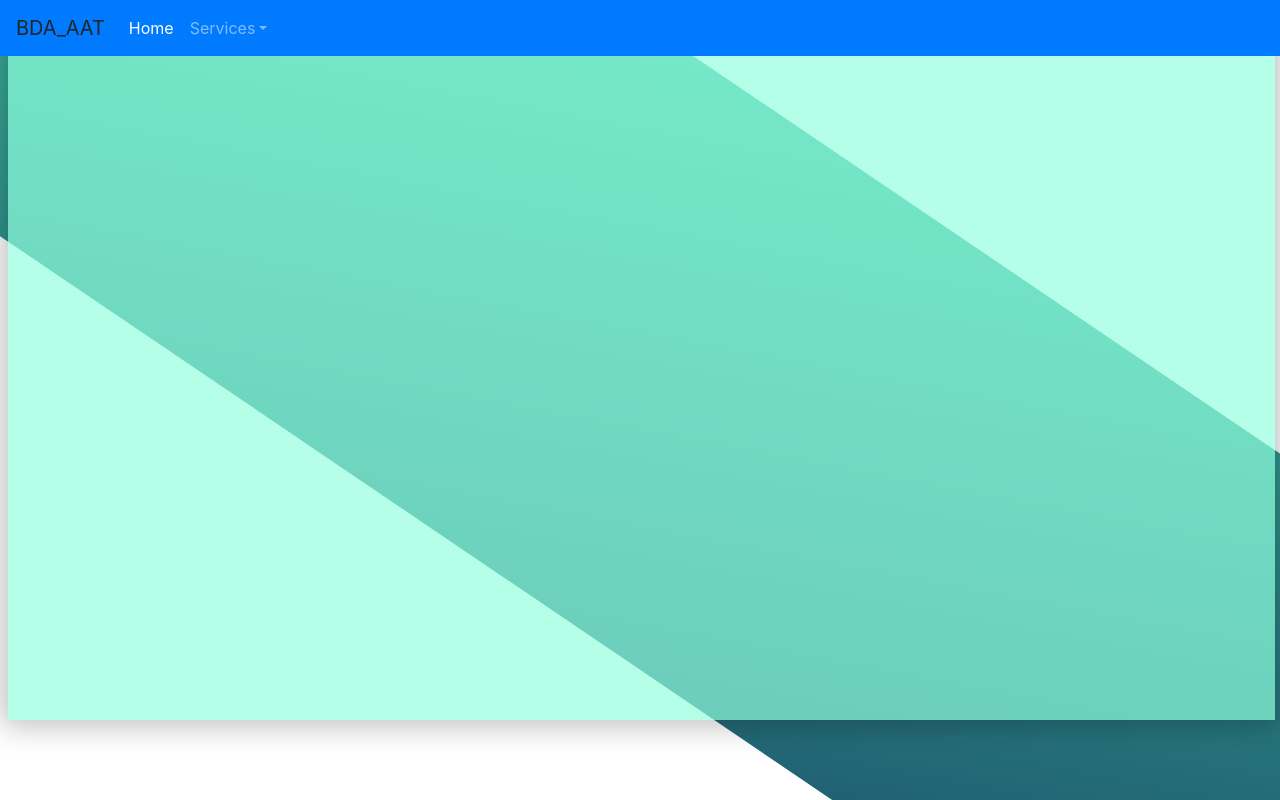
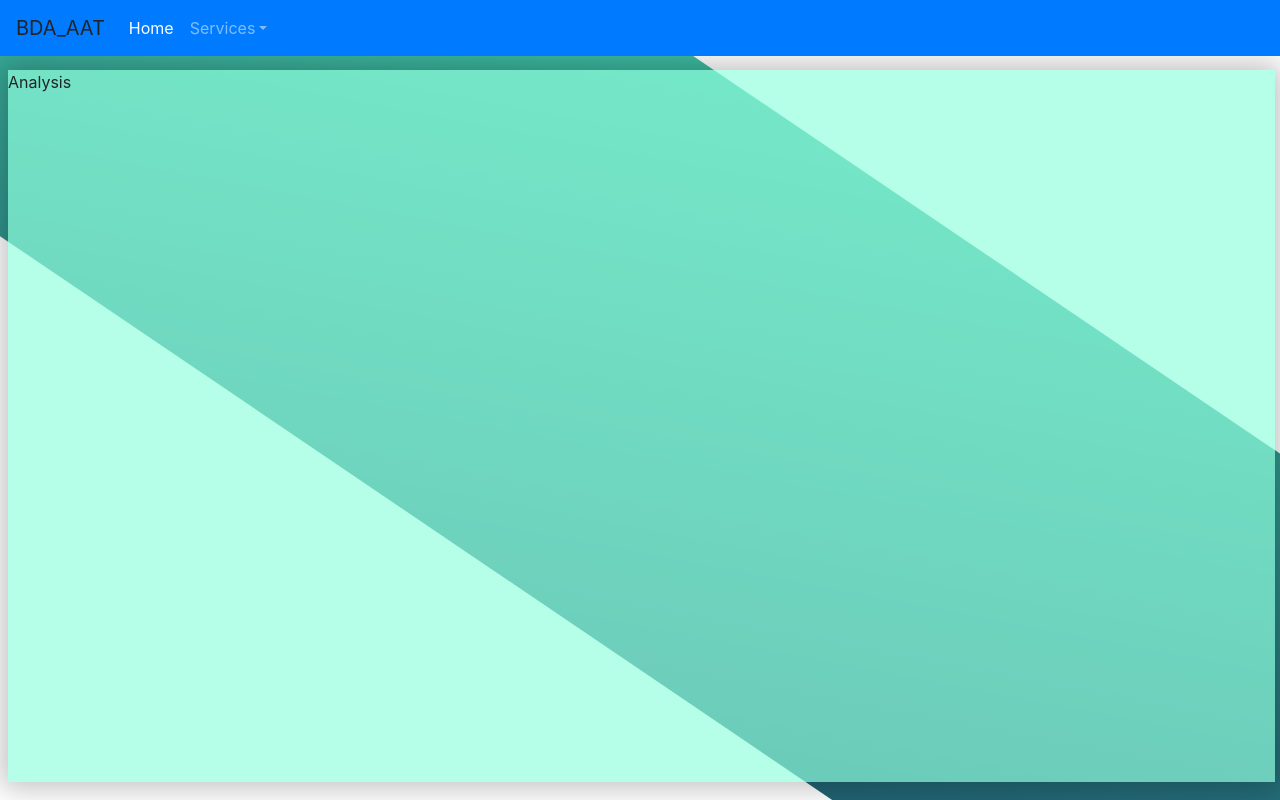
Before and after one commit to KPInchara/BDA_AAT, a React (Create React App) app in the folder frontend/: page /analysis in a window 1280 px wide. Shown: the top 800 px of the page. Built offline with nearby package versions, Linux system fonts and the light colour scheme; the HTML template or start-up script is replaced by a standard one.

Commit message:
Folder Update,bug fix

```diff
--- a/frontend/src/pages/Analysis/Analysis.css
+++ b/frontend/src/pages/Analysis/Analysis.css
@@ -25,4 +25,5 @@
     top: calc(50% - 897px/2 + 16.5px);
     background: rgba(145, 255, 221, 0.67);
     box-shadow: 0px 0px 28px 6px rgba(0, 0, 0, 0.25);
+    margin-top: 70px;
 }
--- a/frontend/src/pages/Analysis/Analysis.jsx
+++ b/frontend/src/pages/Analysis/Analysis.jsx
@@ -1,6 +1,6 @@
 import React from 'react'
 import "./Analysis.css"
-import Navbar from "../../components/Navbar";
+import Navbar from "../../components/Navbar/Navbar.jsx";
 function Analysis() {
   return (
     <div className='analysis'>
--- a/frontend/src/pages/Home/Home.jsx
+++ b/frontend/src/pages/Home/Home.jsx
@@ -1,7 +1,7 @@
 import React, { useState, useEffect, useCallback } from "react"
 import axios from "axios"
 import './Home.css';
-import Navbar from "../../components/Navbar";
+import Navbar from "../../components/Navbar/Navbar.jsx";
 import { useDropzone } from 'react-dropzone'
 import { BsFiletypeCsv, BsFillDatabaseFill } from 'react-icons/bs'
 import { ToastContainer, toast } from 'react-toastify';
--- a/frontend/src/pages/Profile/Profile.jsx
+++ b/frontend/src/pages/Profile/Profile.jsx
@@ -1,5 +1,5 @@
 import React, { useState,useEffect } from 'react'
-import Navbar from '../../components/Navbar'
+import Navbar from '../../components/Navbar/Navbar.jsx'
 import axios from "axios"
 import "./Profile.css"
 import { ToastContainer, toast } from 'react-toastify';
```
Also changed, not shown: frontend/src/components/Navbar/Navbar.css (renamed from frontend/src/components/Navbar.css), frontend/src/components/Navbar/Navbar.jsx (renamed from frontend/src/components/Navbar.jsx).
